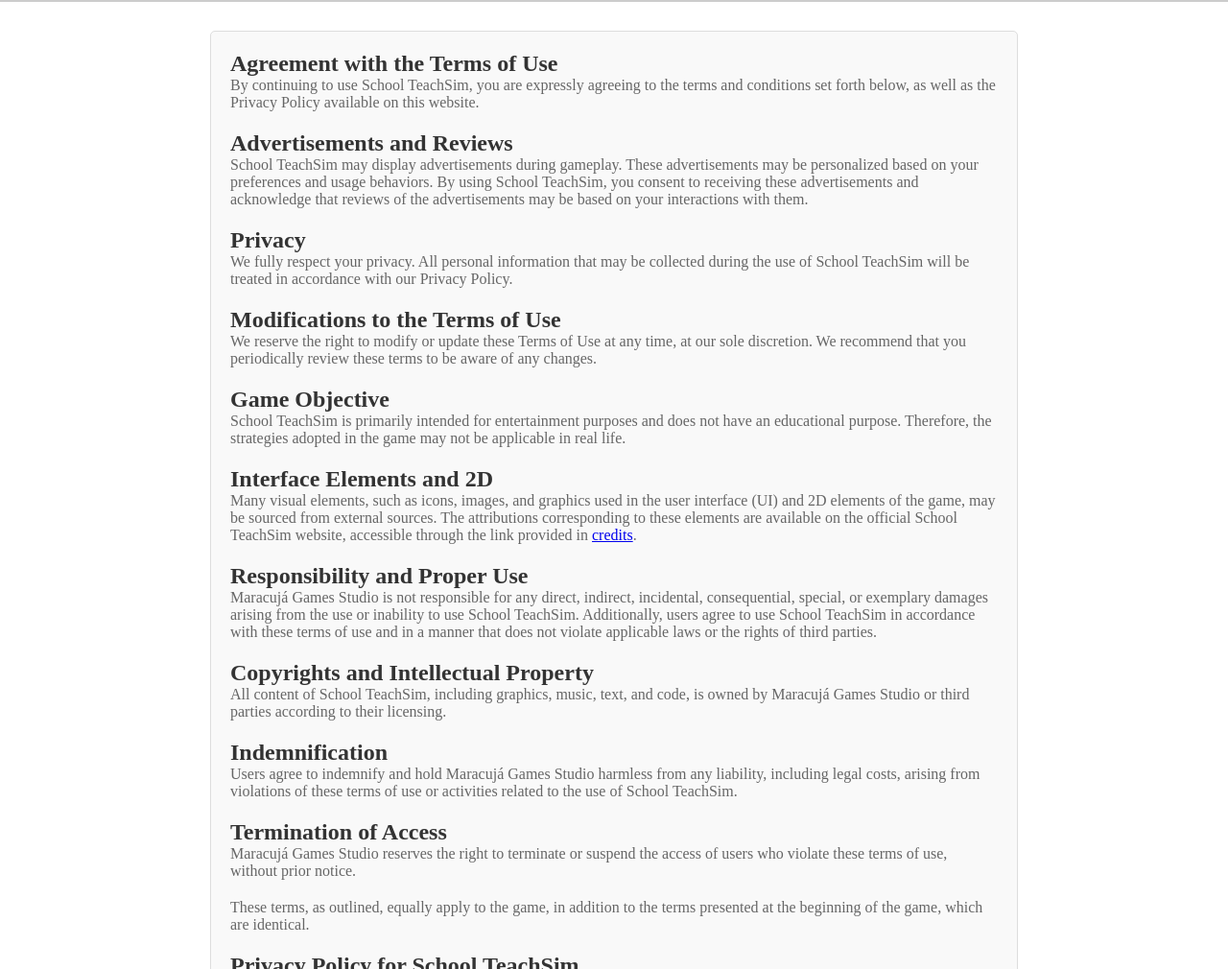
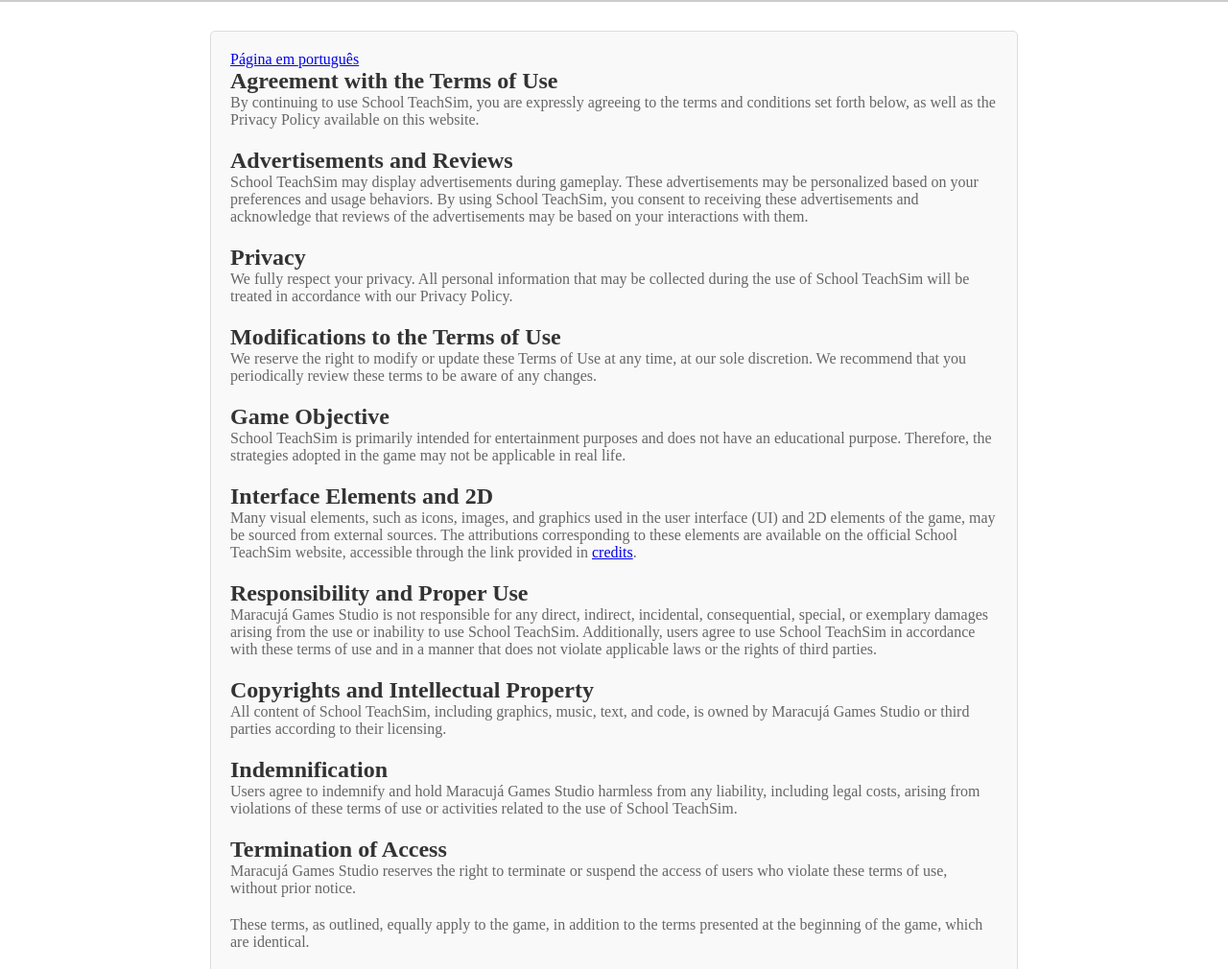
Before and after one commit to maracujagamessstudio/schoolteachsim, a plain HTML site: page en/gametermsandpolicyprivacy.html in a window 1280 px wide. Shown: the part 90-1100 px from the top of the page at 96% size. Drawn offline with Linux system fonts and the light colour scheme.

Commit message:
Update gametermsandpolicyprivacy.html

```diff
--- a/en/gametermsandpolicyprivacy.html
+++ b/en/gametermsandpolicyprivacy.html
@@ -40,6 +40,7 @@
     <nav></nav>
 
     <article id="article">
+        <a href="../ptBR/termosepoliticadeprivacidade.html">Página em português</a>
 
         <div id="terms">
             <h2>Agreement with the Terms of Use</h2>
```
